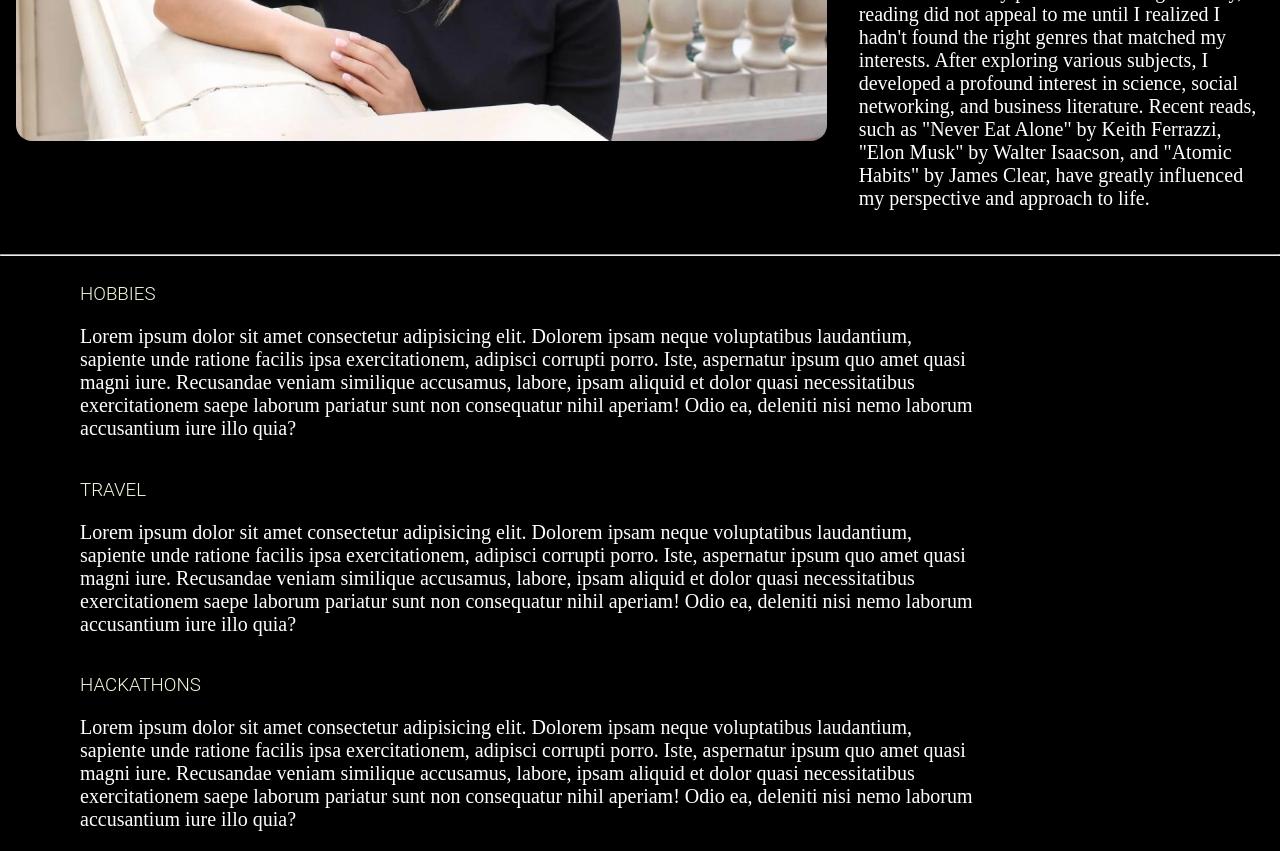
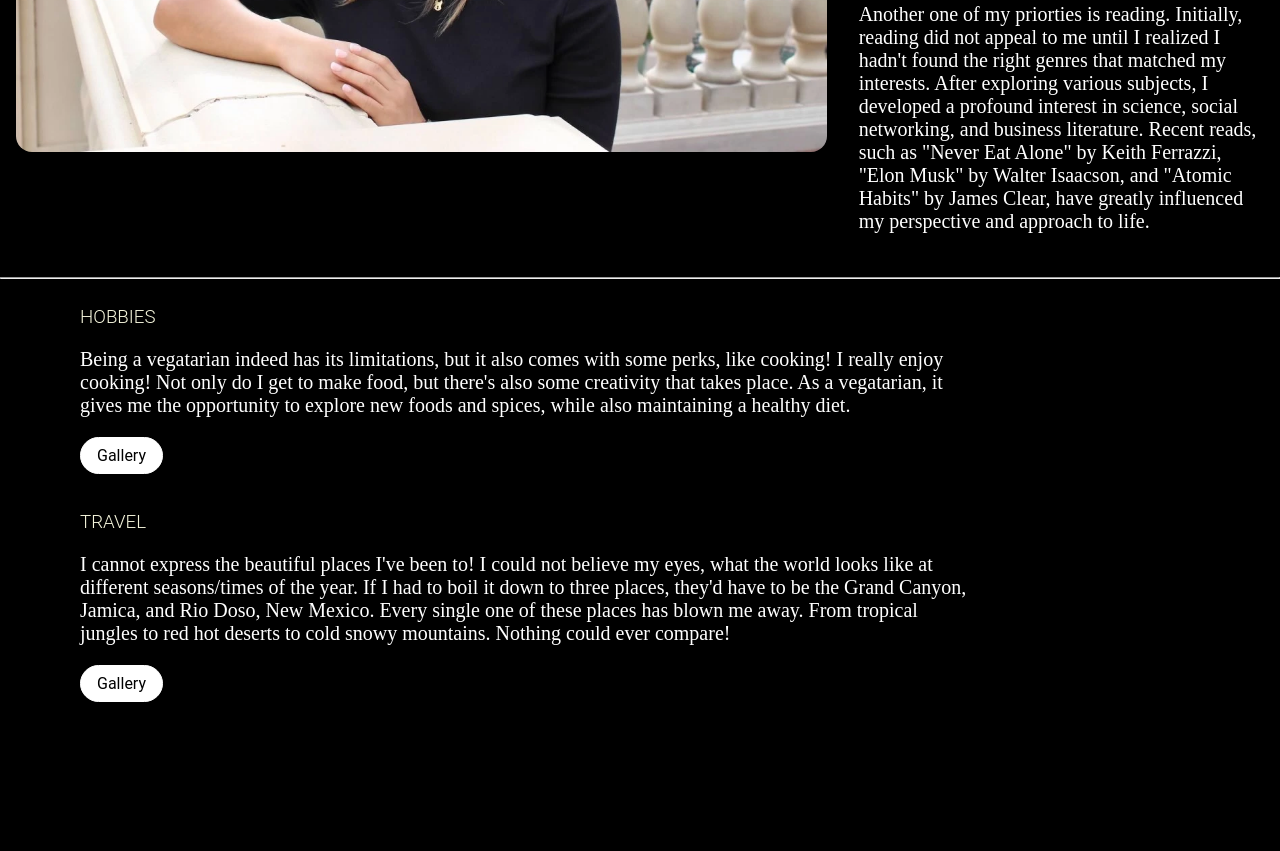
Before and after one commit to LiliMartinez23/my-portfolio-website, a plain HTML site: page about.html in a window 1280 px wide. Shown: the part 785-1636 px from the top of the page. After the commit the page ends 1505 px from the top, so only its background shows below. Drawn offline with Linux system fonts and the light colour scheme.

Commit message:
Update about.html
Added gallery buttons.
Added hobbies and travel section.
lm

```diff
--- a/about.html
+++ b/about.html
@@ -32,7 +32,8 @@
                     pursuing a major in Computer Science with a minor in Business Administration.
                     Alongside my studies, I'm a student worker on the university's
                     Web Team, which allows me to further explore web development with my teams and independently.
-                    In addition to my academic and professional commitments, I practice Jiu Jitsu every week.
+                    In addition to my academic and professional commitments, I practice Jiu Jitsu every week to
+                    maintain my health and stay in shape.
                 </p>
                 <p>My interests extend beyond my field of study such as nutrition, reading, and
                     architecture. Nutrition has been an important aspect of my life at the beginning of
@@ -51,20 +52,26 @@
         <hr>
         <div class="about-text-body-lg">
             <h3>HOBBIES</h3>
+                <p>Being a vegatarian indeed has its limitations, but it also comes with some perks, like cooking!
+                    I really enjoy cooking! Not only do I get to make food, but there's also some creativity that takes place.
+                    As a vegatarian, it gives me the opportunity to explore new foods and spices, while also maintaining
+                    a healthy diet.
+                </p>
+                <a class="gallery-button" href="#">Gallery</a><br>
+            <h3>TRAVEL</h3>
+                <p>I cannot express the beautiful places I've been to! I could not believe my eyes, what the world
+                    looks like at different seasons/times of the year. If I had to boil it down to three places, they'd have to be the
+                    Grand Canyon, Jamica, and Rio Doso, New Mexico. Every single one of these places has blown me away.
+                    From tropical jungles to red hot deserts to cold snowy mountains. Nothing could ever compare!
+                </p>
+                <a class="gallery-button" href="#">Gallery</a><br>
+            <!-- <h3>HACKATHONS</h3>
                 <p>Lorem ipsum dolor sit amet consectetur adipisicing elit. Dolorem ipsam neque voluptatibus laudantium, sapiente unde ratione facilis ipsa
                     exercitationem, adipisci corrupti porro. Iste, aspernatur ipsum quo amet quasi magni iure.
                     Recusandae veniam similique accusamus, labore, ipsam aliquid et dolor quasi necessitatibus exercitationem saepe laborum pariatur sunt non
-                    consequatur nihil aperiam! Odio ea, deleniti nisi nemo laborum accusantium iure illo quia?</p>
-            <h3>TRAVEL</h3>
-                <p>Lorem ipsum dolor sit amet consectetur adipisicing elit. Dolorem ipsam neque voluptatibus laudantium, sapiente unde ratione facilis ipsa
-                    exercitationem, adipisci corrupti porro. Iste, aspernatur ipsum quo amet quasi magni iure.
-                    Recusandae veniam similique accusamus, labore, ipsam aliquid et dolor quasi necessitatibus exercitationem saepe laborum pariatur sunt non
-                    consequatur nihil aperiam! Odio ea, deleniti nisi nemo laborum accusantium iure illo quia?</p>
-            <h3>HACKATHONS</h3>
-                <p>Lorem ipsum dolor sit amet consectetur adipisicing elit. Dolorem ipsam neque voluptatibus laudantium, sapiente unde ratione facilis ipsa
-                    exercitationem, adipisci corrupti porro. Iste, aspernatur ipsum quo amet quasi magni iure.
-                    Recusandae veniam similique accusamus, labore, ipsam aliquid et dolor quasi necessitatibus exercitationem saepe laborum pariatur sunt non
-                    consequatur nihil aperiam! Odio ea, deleniti nisi nemo laborum accusantium iure illo quia?</p>
+                    consequatur nihil aperiam! Odio ea, deleniti nisi nemo laborum accusantium iure illo quia?
+                </p>
+                <a class="gallery-button" href="#">Gallery</a> -->
         </div>
     </div>
 
--- a/app.css
+++ b/app.css
@@ -310,6 +310,19 @@ h3 {
     color: black;
 }
 
+.gallery-button {
+    background-color: white;
+    padding: 0.5rem 1rem;
+    border: solid 1px white;
+    border-radius: 1.5rem;
+}
+
+.gallery-button:hover {
+    background-color: transparent;
+    color: white;
+    border: solid 1px white;
+}
+
 /* About page */
 .about-container {
     width: 100%;
```
